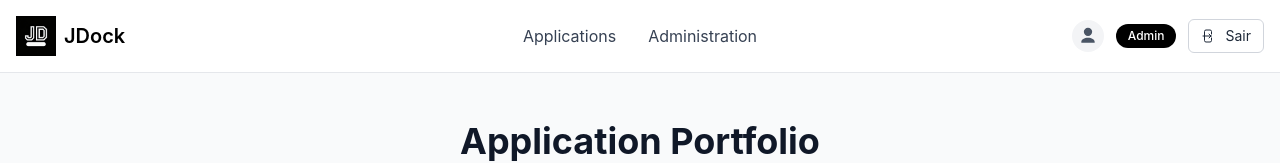
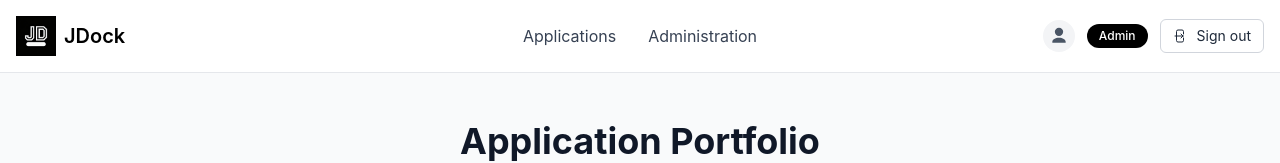
Before and after one commit to joaop06/JCoder, a Next.js app in the folder frontend/: page / in a window 1280 px wide. Shown: the top 163 px of the page. Built offline with nearby package versions, Linux system fonts and the light colour scheme; no server answers; sample sign-in values are in the browser's storage.

Commit message:
Fix: Sign out button rename

```diff
--- a/frontend/components/Header.tsx
+++ b/frontend/components/Header.tsx
@@ -145,13 +145,13 @@ export default function Header({
                     Admin
                   </span>
 
-                  {/* Botão Sair */}
+                  {/* Sign out button */}
                   <button
                     type="button"
                     onClick={handleLogout}
                     className="inline-flex items-center gap-2 px-3 py-1.5 rounded-md border border-gray-300 text-sm text-gray-800 hover:bg-gray-50"
-                    aria-label="Sair"
-                    title="Sair"
+                    aria-label="Sign out"
+                    title="Sign out"
                   >
                     <svg
                       xmlns="http://www.w3.org/2000/svg"
@@ -163,7 +163,7 @@ export default function Header({
                     >
                       <path strokeLinecap="round" strokeLinejoin="round" d="M15.75 9V5.25A2.25 2.25 0 0 0 13.5 3h-6A2.25 2.25 0 0 0 5.25 5.25v13.5A2.25 2.25 0 0 0 7.5 21h6a2.25 2.25 0 0 0 2.25-2.25V15M12 9l3 3m0 0-3 3m3-3H3" />
                     </svg>
-                    Sair
+                    Sign out
                   </button>
                 </div>
               )}
```
